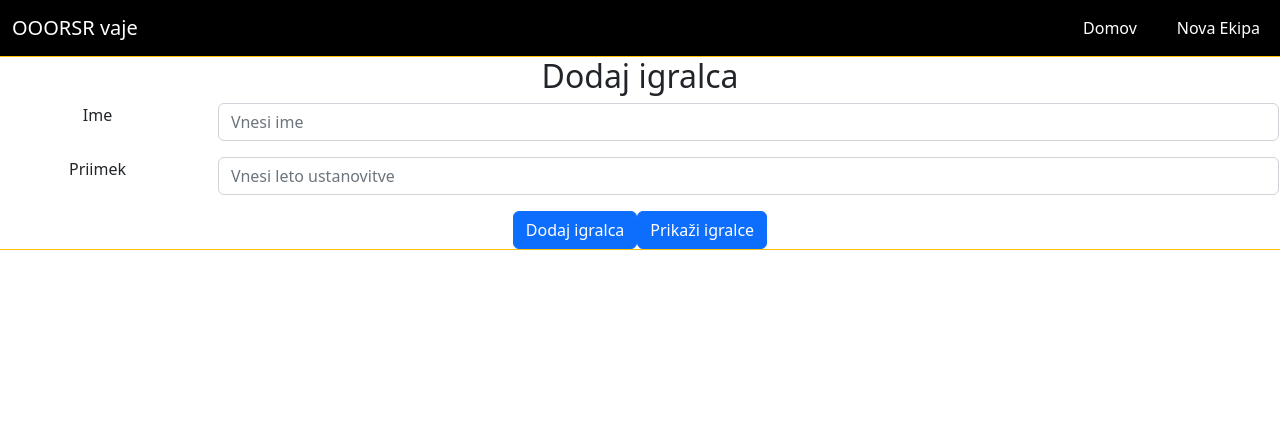
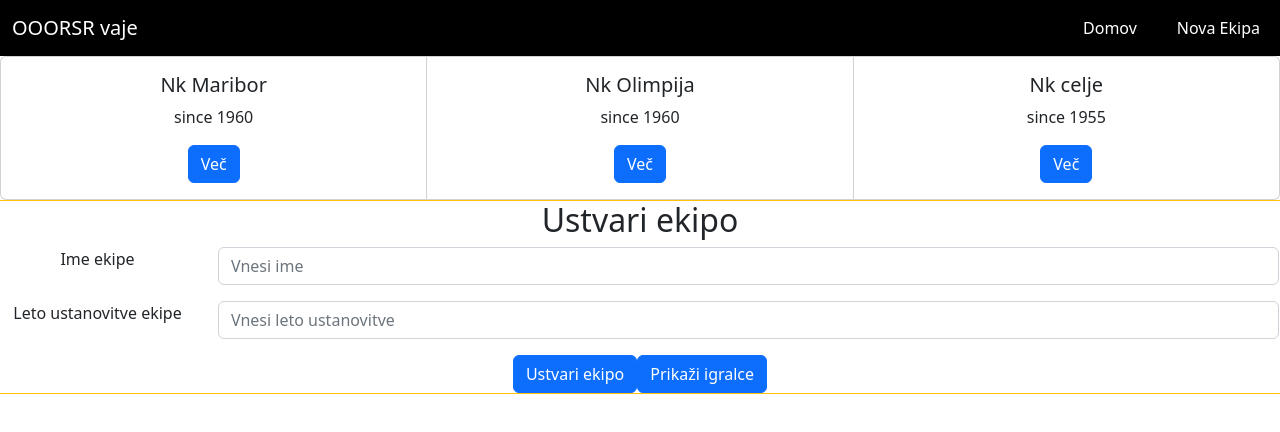
Before and after one commit to PrimozJu/vaja2, a React (Create React App) app: page /novaEkipa in a window 1280 px wide. Shown: the top 432 px of the page. Built offline with nearby package versions, Linux system fonts and the light colour scheme.

Commit message:
sefe pokazo nekaj

```diff
--- a/package.json
+++ b/package.json
@@ -16,6 +16,7 @@
     "react-bootstrap": "^2.7.2",
     "react-dom": "^18.2.0",
     "react-icons": "^4.7.1",
+    "react-router": "^6.9.0",
     "react-router-dom": "^6.8.2",
     "react-scripts": "5.0.1",
     "typescript": "^4.9.5",
--- a/src/Components/BackendBaje/Ekipa.ts
+++ b/src/Components/BackendBaje/Ekipa.ts
@@ -6,6 +6,8 @@
     direktor: Funkcionar;
     trener: Funkcionar;
     igralci: Igralec[];
+
+
 
     constructor(
         ime: string,
--- a/src/Components/BackendBaje/Index.ts
+++ b/src/Components/BackendBaje/Index.ts
@@ -183,6 +183,14 @@
 Olimpija.dodajIgralca(Pique);
 Olimpija.dodajIgralca(Saso);
 
-const teams = [Maribor, Olimpija];
+const Celje: Ekipa = new Ekipa(
+"Nk celje",
+1955,
+null as any,
+null as any,
+[]
+)
+
+const teams = [Maribor, Olimpija, Celje];
 
 export {teams}
--- a/src/Components/Navbar/Navbar.tsx
+++ b/src/Components/Navbar/Navbar.tsx
@@ -1,9 +1,12 @@
 import React from 'react';
 import { Link } from 'react-router-dom'; // assuming you are using React Router
+import SeznamEkip from '../SeznamEkip/SeznamEkip';
 import './NavBar.css'; // import custom CSS file for styling
 
 function NavBar() {
   return (
+<div>
+
     <nav className="navbar navbar-expand-lg navbar-dark bg-black">
       <div className="container-fluid">
         <Link className="navbar-brand" to="/">OOORSR vaje</Link>
@@ -23,6 +26,8 @@
         </div>
       </div>
     </nav>
+    <SeznamEkip/>
+    </div>
   );
 }
 
--- a/src/Components/NovaEkipa/NovaEkipa.tsx
+++ b/src/Components/NovaEkipa/NovaEkipa.tsx
@@ -7,32 +7,34 @@
 import { Form, Button } from 'react-bootstrap';
 import { useState } from 'react';
 interface Props {}
+import { teams } from '../BackendBaje/Index';
+
 
 const NovaEkipa: React.FC<Props> = () => {
-  /* class Ekipa {
-    ime: string;
-    letoUstanovitve: number;
-    direktor: Funkcionar;
-    trener: Funkcionar;
-    igralci: Igralec[]; */
+
     const [ime, setIme] = useState<string>("");
-    const [letoUstanovitve, setLetoUstanovitve] = useState<string>("");
-    const [direktor, setDirektor] = useState<Funkcionar>();
-    const [trener, setTrener] = useState<Funkcionar>();
+    const [letoUstanovitve, setLetoUstanovitve] = useState<number>();
 
 
     const handleFormSubmit = (event: { preventDefault: () => void; }) => {
+        event.preventDefault();
+
+
+        const novaEkipa = {ime: ime , letoUstanovitve: letoUstanovitve, direktor: null ,trener :  null, igralci: []};
+        //teams.push(novaEkipa);
+
+       // setEkipa([...Ekipa, novaEkipa]);//doda not in se vse updejta
 
     };
 
   return (
     <div className="row border border-warning rounded ">
         <div className="col">
-            <h2>Dodaj igralca</h2>
+            <h2>Ustvari ekipo</h2>
             <Form onSubmit={handleFormSubmit}>
                 <div className="row mb-3">
                     <div className="col-md-2">
-                        <Form.Label>Ime</Form.Label>
+                        <Form.Label>Ime ekipe</Form.Label>
                     </div>
                     <div className="col-md-10">
                         <Form.Control type="text" placeholder="Vnesi ime" value={ime} onChange={(event) => setIme(event.target.value)} />
@@ -41,10 +43,10 @@
 
                 <div className="row mb-3">
                     <div className="col-md-2">
-                        <Form.Label>Priimek</Form.Label>
+                        <Form.Label>Leto ustanovitve ekipe</Form.Label>
                     </div>
                     <div className="col-md-10">
-                        <Form.Control type="text" placeholder="Vnesi leto ustanovitve" value={letoUstanovitve} onChange={(event) => setLetoUstanovitve(event.target.value)} />
+                        <Form.Control type="text" placeholder="Vnesi leto ustanovitve" value={letoUstanovitve} onChange={(event) => setLetoUstanovitve(Number(event.target.value))} />
                     </div>
                 </div>
 
@@ -53,7 +55,7 @@
 
 
                 <Button variant="primary" type="submit">
-                    Dodaj igralca
+                    Ustvari ekipo
                 </Button>
                 <button className="btn btn-primary">Prikaži igralce</button>
             </Form>
```
Also changed, not shown: src/App.tsx (+11 -6 lines), src/Components/Routing/Routing.tsx (+25 -7 lines), 4 other files (tests, documents, lock files or other folders).
